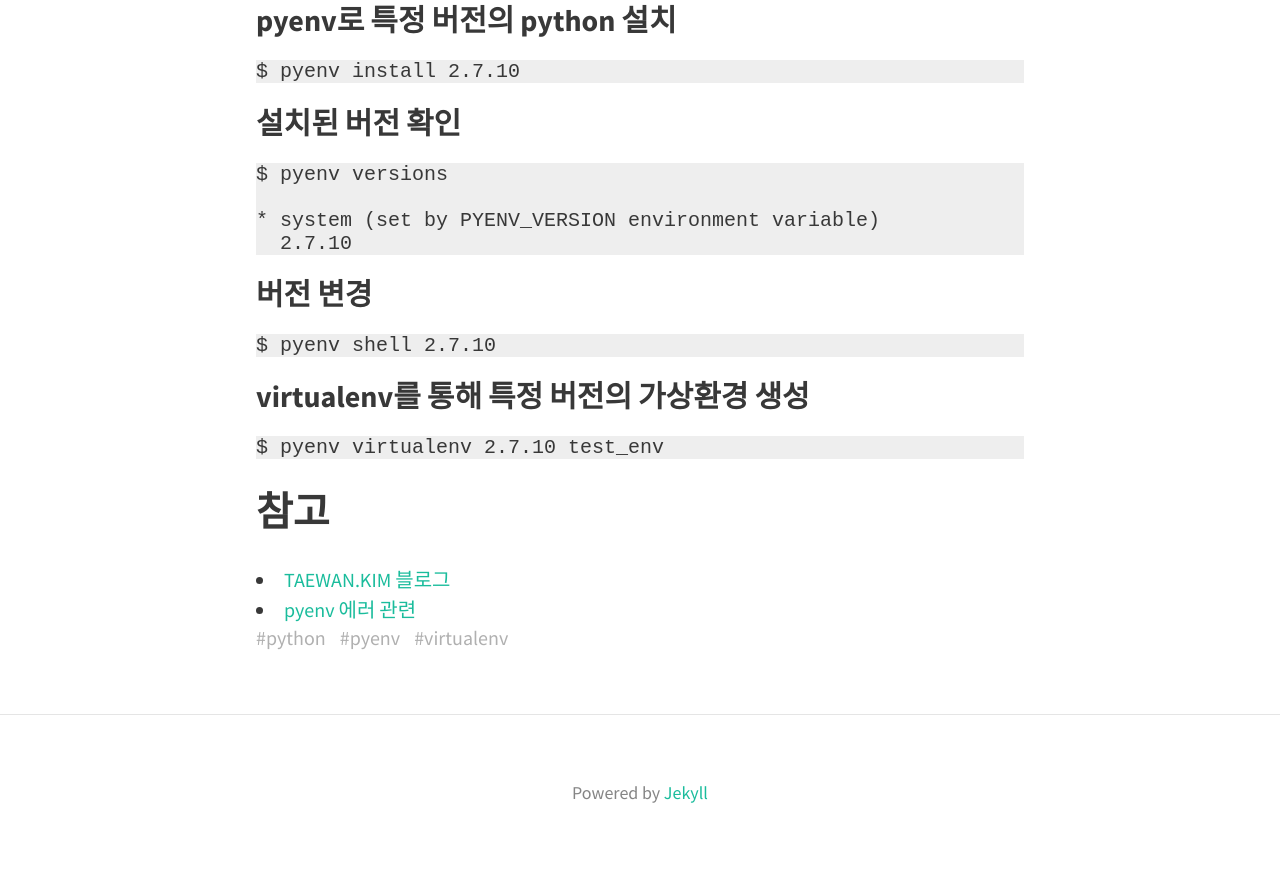
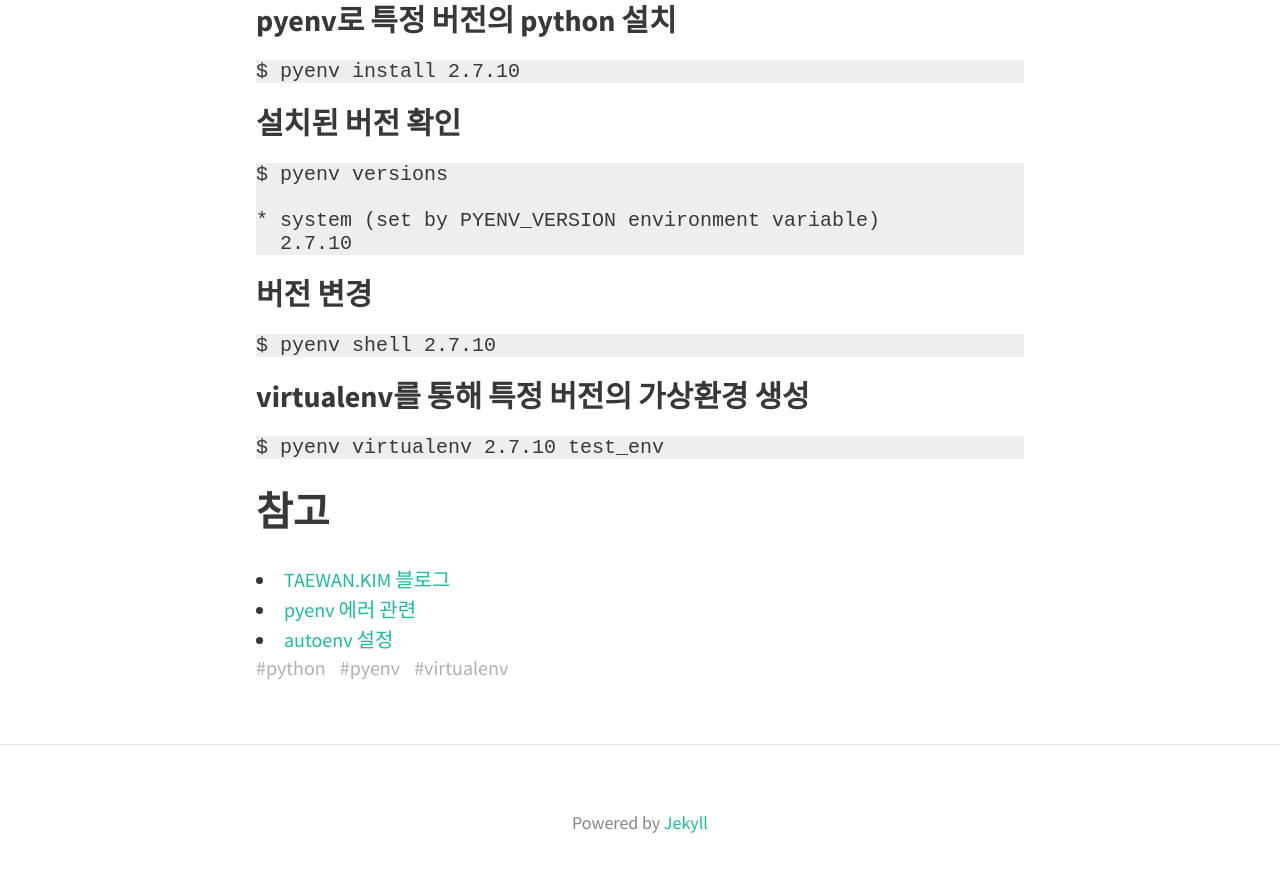
Before and after one commit to gizingun/gizingun.github.com, a Jekyll site: the page built from _posts/2018-11-20-Python-Env.md, in a window 1280 px wide and 900 px high, scrolled down 3910 px. Shown: the top 872 px of the window. Built offline with Jekyll 4.4.1, drawn with Linux system fonts in a browser that asks for light colours; nearby versions of some CDN libraries.

Commit message:
Python post 내용 수정

```diff
--- a/_posts/2018-11-20-Python-Env.md
+++ b/_posts/2018-11-20-Python-Env.md
@@ -164,3 +164,4 @@ $ pyenv virtualenv 2.7.10 test_env
 ## 참고
 * [TAEWAN.KIM 블로그](http://taewan.kim/post/python_virtual_env/)
 * [pyenv 에러 관련](https://github.com/pyenv/pyenv/wiki/Common-build-problems#build-failed-error-the-python-zlib-extension-was-not-compiled-missing-the-zlib)
+* [autoenv 설정](https://ujuc.github.io/2017/01/21/autoenv_seor-jeong/)
```
